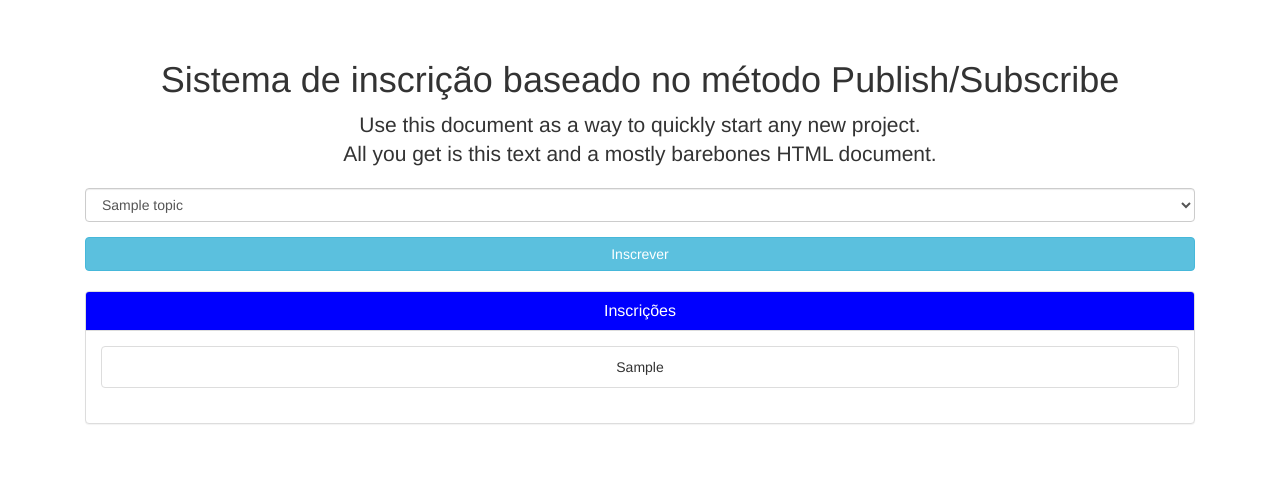
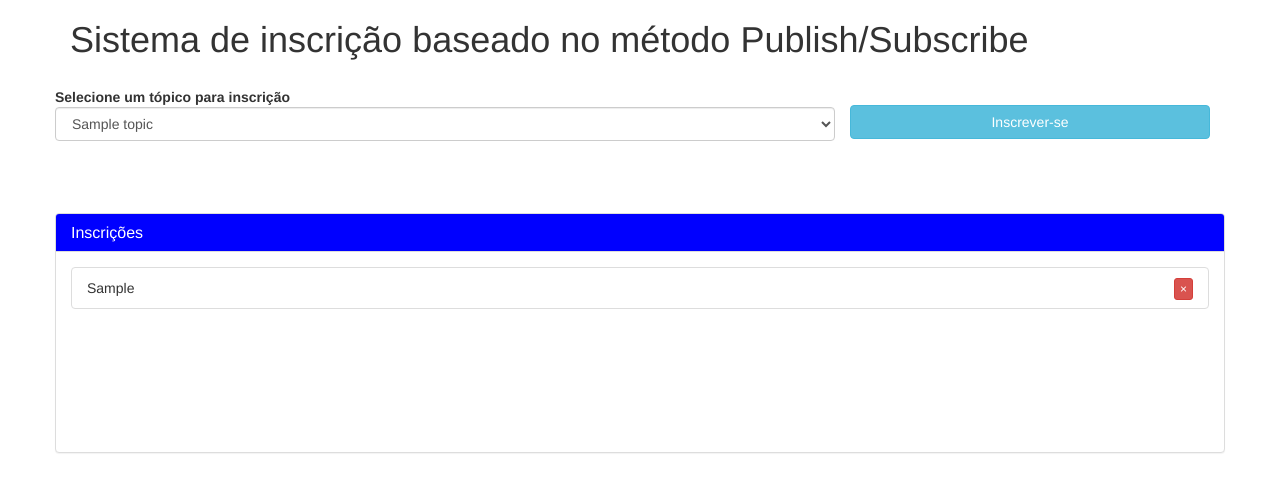
Before and after one commit to B1ll1/PublishSubscribeJavaSocket, a Flask app: template login_service/templates/index_sub.html in a window 1280 px wide. Shown: the part 50-542 px from the top of the page. Run offline with Flask 2, Linux system fonts and the light colour scheme; tables that the repository leaves empty hold one stand-in row (values such as "Sample post"); the template is opened without the code that fills it: values that come from a table or form of the project are taken from there, most other values are stand-ins (such as "Sample title", 1, 10 or a date in 2020); some libraries are stand-ins or nearby versions.

Commit message:
Alterações no layout

```diff
--- a/login_service/app.py
+++ b/login_service/app.py
@@ -13,6 +13,11 @@ def render_sub():
 
 def render_user_topics():
 	subscriptions = Subscription.query.filter_by(user_id = current_user.id).all()
+	# subs = ''.join(subscriptions)
+	# subs = subs.split(',')
+	# print subs
+	# sub_history = Publishing.query.filter(Publishing.topic.in_(subscriptions)).all()
+	# print sub_history
 	return subscriptions
 
 @login_manager.user_loader
@@ -36,12 +41,11 @@ def pubs():
 def publishings():
 	if current_user.type == 2:
 		subscriptions = render_user_topics()
-		print subscriptions
 		return render_template('publicacoes.html', subs = subscriptions)
 	else:
 		return redirect(url_for('logout'))
 
-@app.route('/inscritos',  methods = ['POST', 'GET'])
+@app.route('/inscritos', methods = ['POST', 'GET'])
 @login_required
 def subs():
 	if request.method == 'GET' and current_user.type == 2:
--- a/login_service/config.py
+++ b/login_service/config.py
@@ -1,5 +1,4 @@
 import os
-import redis
 from flask import Flask
 from flask_sqlalchemy import SQLAlchemy
 from flask_login import LoginManager
@@ -8,7 +7,7 @@ from flask_login import login_user, logout_user, current_user, login_required
 app = Flask(__name__)
 app.config['SECRET_KEY'] = '123456789'
 app.config['SQLALCHEMY_TRACK_MODIFICATIONS'] = False
-app.config['SQLALCHEMY_DATABASE_URI'] = 'mysql://root:root@localhost/flask'
+app.config['SQLALCHEMY_DATABASE_URI'] = 'mysql://root:123456@localhost/flask'
 app.config['DEBUG'] = True
 
 db = SQLAlchemy(app)
--- a/login_service/database.txt
+++ b/login_service/database.txt
@@ -2,7 +2,7 @@
 CREATE DATABASE flask CHARACTER SET utf8 COLLATE utf8_unicode_ci;
 
 // Table Users
-CREATE TABLE users (id INT(6) UNSIGNED AUTO_INCREMENT PRIMARY KEY, username VARCHAR(100) NOT NULL UNIQUE, email VARCHAR(100) NOT NULL UNIQUE, password VARCHAR(100) NOT NULL);
+CREATE TABLE users (id INT(6) UNSIGNED AUTO_INCREMENT PRIMARY KEY, username VARCHAR(100) NOT NULL UNIQUE, email VARCHAR(100) NOT NULL UNIQUE, password VARCHAR(100) NOT NULL, type INT(6) NOT NULL);
 
 // Table Publishings
 CREATE TABLE publishings (id INT(6) UNSIGNED AUTO_INCREMENT PRIMARY KEY, topic VARCHAR(100) NOT NULL, text TEXT(300) NOT NULL);
--- a/login_service/templates/index_sub.html
+++ b/login_service/templates/index_sub.html
@@ -3,32 +3,43 @@
 {% block body %}
 
     <h1>Sistema de inscrição baseado no método Publish/Subscribe</h1>
-    <p class="lead">Use this document as a way to quickly start any new project.<br> All you get is this text and a mostly barebones HTML document.</p>
+    <p class="lead"></p>
 
-    <form role="form" action="/inscritos" method="POST">
+    <div class="row" style="padding-bottom: 5%;">
+      <form role="form" action="/inscritos" method="POST" class="form-horizontal">
+        <div class="col-md-8 col-xs-12">
           <div class="form-group">
-            <select class="form-control" name="topic">
+            <label for="selectTopic" class="control-label">Selecione um tópico para inscrição</label>
+            <select class="form-control" name="topic" id="selectTopic">
             {% for res in result_topics %}
               <option value="{{ res.topic }}">{{ res.topic }}</option>
             {% endfor %}
             </select>
           </div>
-        <input type="submit" value="Inscrever" class="btn btn-info btn-block">
+        </div>
+        <div class="col-md-4 col-xs-12">
+          <input type="submit" value="Inscrever-se" class="btn btn-info btn-block" style="margin-top: 7%;">
+        </div>
       </form>
-    <br>
+    </div>
+
+    <div class="row">
       <div class="panel panel-default">
         <div class="panel-heading" style="background-color: Blue; ">
           <h3 class="panel-title" style="color: White;">Inscrições</h3>
         </div>
-        <div class="panel-body" style="overflow-y:scroll; max-height: 200px;">
+        <div class="panel-body" style="overflow-y:scroll; max-height: 300px; min-height: 200px">
           <ul class="list-group">
           {% for res in result_subs %}
-                <li class="list-group-item">{{ res.topic }}</li>
+            <li class="list-group-item">
+              {{ res.topic }}
+              <span class="btn btn-danger btn-xs pull-right">&times;</span>
+            </li>
           {% endfor %}
           </ul>
         </div>
       </div>
-
+    </div>
 
 <script type="text/javascript">
 
--- a/login_service/templates/master.html
+++ b/login_service/templates/master.html
@@ -26,7 +26,7 @@
   <body>
 
     <nav class="navbar navbar-inverse navbar-fixed-top">
-      <div class="container">
+      <div class="container-fluid">
         <div class="navbar-header">
           <button type="button" class="navbar-toggle collapsed" data-toggle="collapse" data-target="#navbar" aria-expanded="false" aria-controls="navbar">
             <span class="sr-only">Toggle navigation</span>
@@ -35,29 +35,37 @@
             <span class="icon-bar"></span>
           </button>
           {% if  current_user.type == 1 %}
-            <a class="navbar-brand" href="#">Analitas</a>
+            <a class="navbar-brand" href="#">Analistas</a>
           {% elif  current_user.type == 2 %}
             <a class="navbar-brand" href="#">Inscritos</a>
           {% endif %}
         </div>
         {% if  current_user.type == 2 %}
-          <div id="navbar" class="collapse navbar-collapse">
+        <div id="navbar" class="collapse navbar-collapse">
           <ul class="nav navbar-nav">
-            <li class="active"><a href="/inscritos">Inscricoes</a></li>
-            <li><a href="/publicacoes">Publicacoes</a></li>
+            <li class="active"><a href="/inscritos">Inscrições</a></li>
+            <li><a href="/publicacoes">Publicações</a></li>
           </ul>
+
+          {% if current_user != NULL %}
+          <ul class="nav navbar-nav navbar-right">
+            <li>
+              <a href="#">
+                <span class="glyphicon glyphicon-ok-circle"></span>
+                Logado como <strong>{{ current_user.username|upper }}</strong>
+              </a>
+            </li>
+          </ul>
+          {% endif %}
         </div>
         {% endif %}
-
       </div>
     </nav>
 
     <div class="container">
-      <div class="starter-template">
+      <!-- <div class="starter-template"> -->
         {% block body %}{% endblock %}
-
-      </div>
-
+      <!-- </div> -->
     </div><!-- /.container -->
 
     <script src="{{ url_for('static', filename='js/jquery-3.2.1.min.js') }}"></script>
--- a/socket_service/socket.js
+++ b/socket_service/socket.js
@@ -5,7 +5,7 @@ var mysql = require('mysql');
 var con = mysql.createConnection({
   host: "localhost",
   user: "root",
-  password: "root",
+  password: "123456",
   database : 'flask'
 });
 
```
Also changed, not shown: login_service/templates/index_pub.html (+18 -5 lines), login_service/templates/publicacoes.html (+36 -16 lines), 5 other files. Lines whose indentation alone changed are shown as unchanged.
